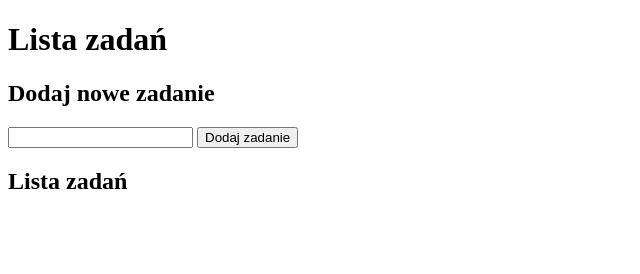
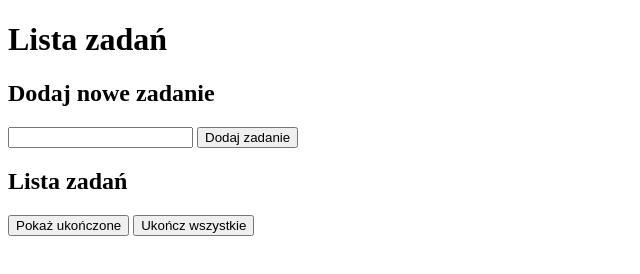
Before and after one commit to Wojciech9142/newToDoList, a plain HTML site: page index.html in a window 1280 px wide. Shown: the whole page, without its empty margins (0-640 px from the left). Drawn offline with Linux system fonts and the light colour scheme.

Commit message:
added tasks list options

```diff
--- a/index.html
+++ b/index.html
@@ -28,7 +28,10 @@
         <section class="section">
             <header class="section__header">
                 <h2>Lista zadań</h2>
-
+                <div class="tasksListOptions">
+                    <button class="taskListOptions__button">Pokaż ukończone</button>
+                    <button class="taskListOptions__button">Ukończ wszystkie</button>
+                </div>
             </header>
             <div class="section__content">
                 <ul class="tasksList">
```
